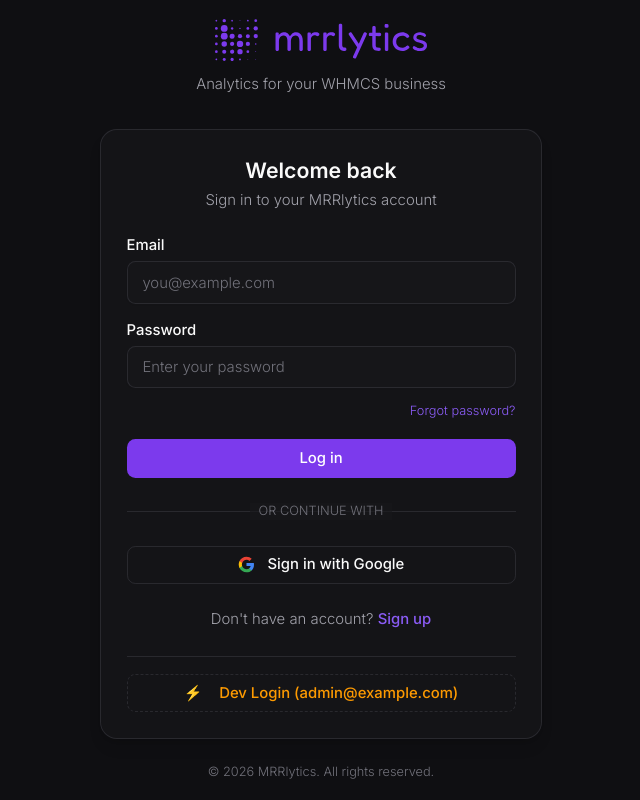
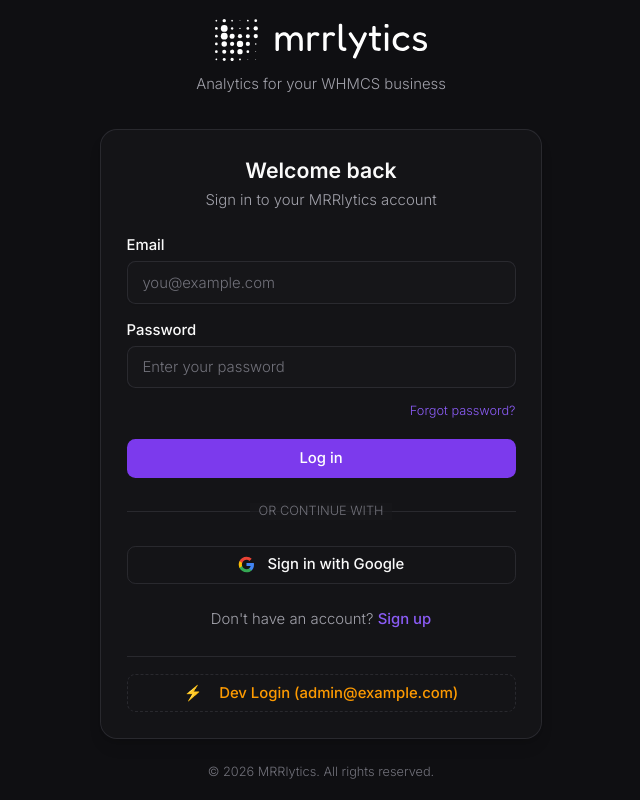
Before and after one commit to gleert/mrr-lytics, a React app in the folder dashboard/: page /login in a window 1280 px wide. Shown: the whole page, without its empty margins (319-959 px from the left). Built offline with nearby package versions, Linux system fonts and the light colour scheme; no server answers.

Commit message:
fix: enable dark: variant with class selector for Tailwind v4 theme switching

```diff
--- a/dashboard/src/index.css
+++ b/dashboard/src/index.css
@@ -1,4 +1,6 @@
 @import "tailwindcss";
+
+@custom-variant dark (&:is(.dark *));
 
 /* ===== KORA-inspired Theme ===== */
 @theme {
```
